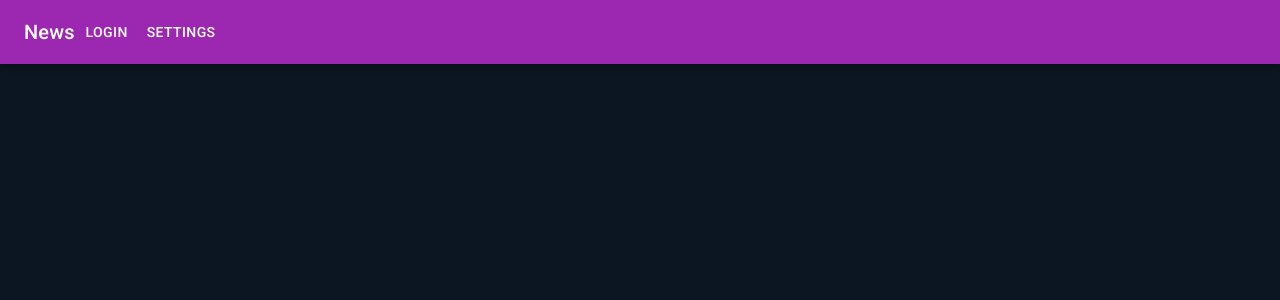
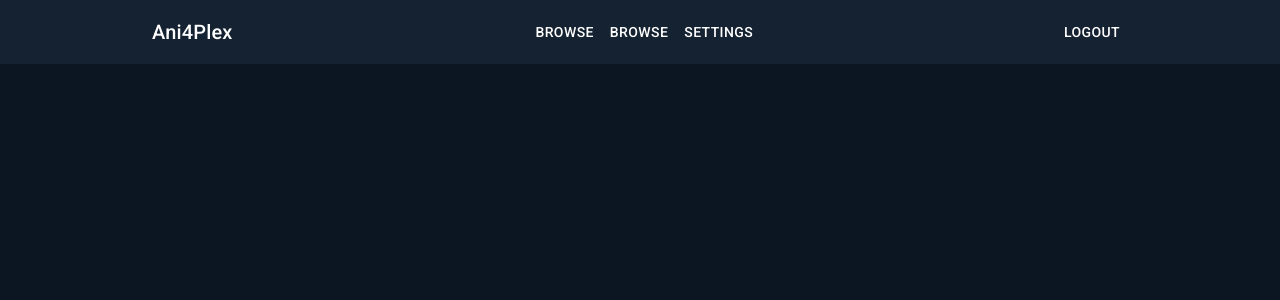
Before and after one commit to Redstoneguy129/Ani4Plex, a React (Create React App) app in the folder frontend/: page / in a window 1280 px wide. Shown: the top 300 px of the page. Built offline with nearby package versions, Linux system fonts and the light colour scheme.

Commit message:
styled components

```diff
--- a/frontend/package.json
+++ b/frontend/package.json
@@ -3,13 +3,13 @@
   "version": "0.1.0",
   "private": true,
   "dependencies": {
-    "@emotion/react": "^11.7.0",
-    "@emotion/styled": "^11.6.0",
     "@mui/material": "^5.2.2",
+    "@mui/styled-engine-sc": "^5.1.0",
     "http-proxy-middleware": "^2.0.1",
     "react": "^17.0.2",
     "react-dom": "^17.0.2",
     "react-scripts": "4.0.3",
+    "styled-components": "^5.3.3",
     "web-vitals": "^1.0.1"
   },
   "scripts": {
@@ -35,10 +35,10 @@
     ]
   },
   "devDependencies": {
-    "@types/express": "^4.17.13",
     "@testing-library/jest-dom": "^5.11.4",
     "@testing-library/react": "^11.1.0",
     "@testing-library/user-event": "^12.1.10",
+    "@types/express": "^4.17.13",
     "@types/jest": "^26.0.15",
     "@types/node": "^12.0.0",
     "@types/react": "^17.0.0",
--- /dev/null
+++ b/frontend/src/components/AppBar.tsx
@@ -0,0 +1,6 @@
+import { AppBar } from "@mui/material";
+import { styled } from "@mui/material/styles";
+
+export default styled(AppBar)({
+    background: '#152232'
+})
--- /dev/null
+++ b/frontend/src/components/Toolbar.tsx
@@ -0,0 +1,7 @@
+import { Toolbar } from "@mui/material";
+import { styled } from "@mui/material/styles";
+
+export default styled(Toolbar)({
+    marginLeft: '10%',
+    marginRight: '10%',
+})
--- /dev/null
+++ b/frontend/src/components/index.tsx
@@ -0,0 +1,4 @@
+import AppBar from "./AppBar";
+import Toolbar from "./Toolbar";
+
+export { AppBar, Toolbar }
--- a/frontend/src/index.tsx
+++ b/frontend/src/index.tsx
@@ -2,9 +2,11 @@ import React from 'react';
 import ReactDOM from 'react-dom';
 import App from './App';
 import reportWebVitals from './reportWebVitals';
+import CssBaseline from '@mui/material/CssBaseline';
 
 ReactDOM.render(
   <React.StrictMode>
+    <CssBaseline/>
     <App />
   </React.StrictMode>,
   document.getElementById('root')
--- a/frontend/src/layout/Layout.tsx
+++ b/frontend/src/layout/Layout.tsx
@@ -1,23 +1,7 @@
-import { ThemeProvider } from "@emotion/react";
-import { createTheme } from "@mui/material/styles";
 import React from "react";
-
-const theme = createTheme({
-    palette: {
-        text: {
-            primary: '#4F5C6C',
-            secondary: '#3DB4F2'
-        }
-    },
-    components: {
-        MuiAppBar: {
-
-        }
-    }
-});
 
 export default class Layout extends React.Component {
     render(): React.ReactNode {
-        return <ThemeProvider theme={theme}>{this.props.children}</ThemeProvider>
+        return <div>{this.props.children}</div>
     }
 }
--- a/frontend/src/layout/Navbar.tsx
+++ b/frontend/src/layout/Navbar.tsx
@@ -1,17 +1,20 @@
-import { AppBar, Box, Button, Toolbar, Typography } from "@mui/material";
+import { Button, Typography } from "@mui/material";
+import { AppBar, Toolbar } from "../components";
 
 export default function Navbar() {
     return (
-        <Box>
-            <AppBar color="secondary">
-                <Toolbar>
-                <Typography variant="h6">
-                    News
+        <AppBar position="static" elevation={0}>
+            <Toolbar>
+                <Typography variant="h6" style={{ flexGrow: 1 }}>
+                    Ani4Plex
                 </Typography>
-                <Button color="inherit">Login</Button>
-                <Button color="inherit">Settings</Button>
-                </Toolbar>
-            </AppBar>
-        </Box>
+                <div style={{ flexGrow: 1 }}>
+                    <Button color="inherit">Browse</Button>
+                    <Button color="inherit">Browse</Button>
+                    <Button color="inherit">Settings</Button>
+                </div>
+                <Button color="inherit">Logout</Button>
+            </Toolbar>
+        </AppBar>
     );
 }
--- a/frontend/tsconfig.json
+++ b/frontend/tsconfig.json
@@ -1,4 +1,5 @@
 {
+  "extends": "./tsconfig.paths.json",
   "compilerOptions": {
     "target": "es5",
     "lib": [
@@ -26,5 +27,6 @@
   },
   "include": [
     "src"
-  ]
+  ],
+  "skipLibCheck": true
 }
--- /dev/null
+++ b/frontend/webpack.alias.js
@@ -0,0 +1,7 @@
+module.exports = {
+    resolve: {
+        alias: {
+            '@mui/styled-engine': '@mui/styled-engine-sc'
+        },
+    },
+};
```
Also changed, not shown: frontend/tsconfig.paths.json (added, +9 -0 lines), 2 other files (tests, documents, lock files or other folders).
